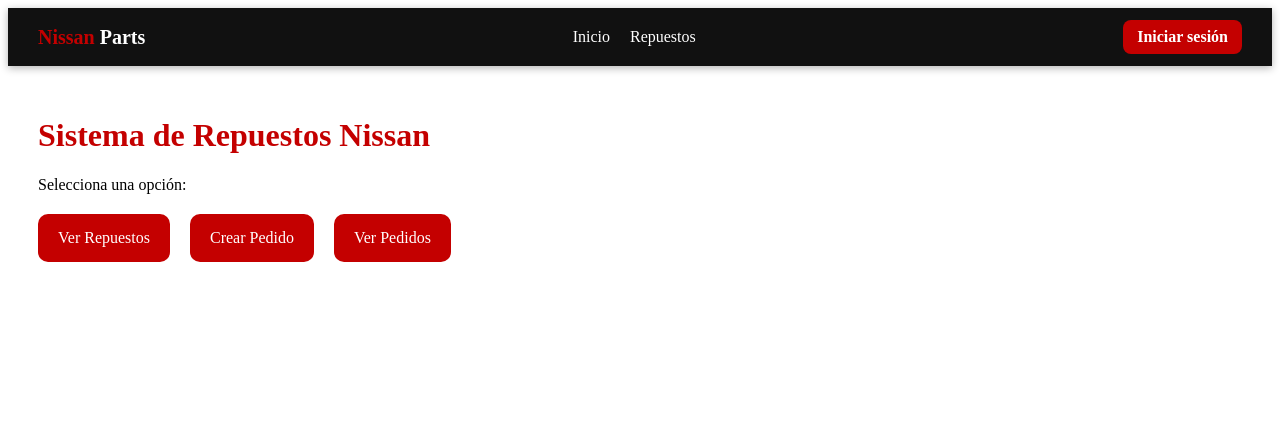
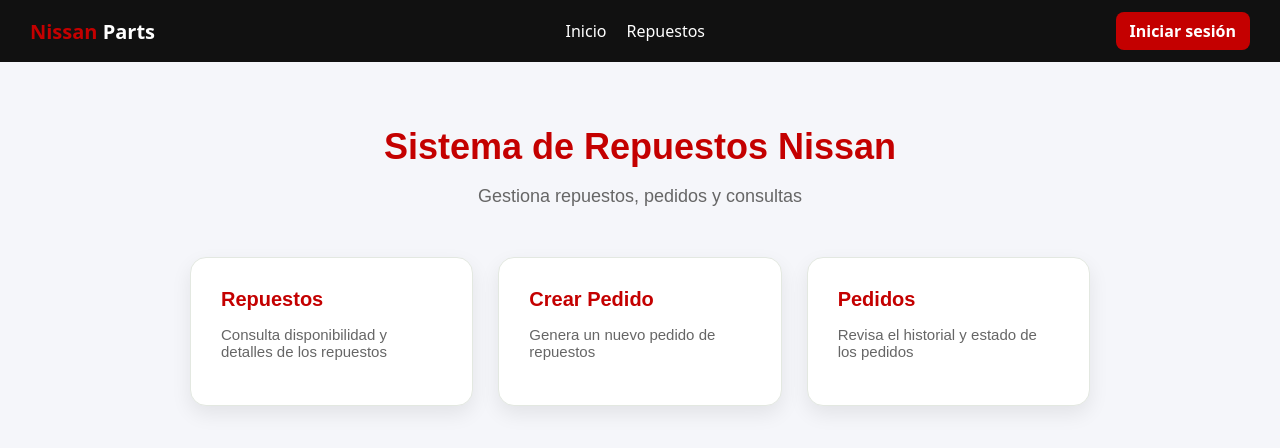
Before and after one commit to Jose-Aguilar-AV/repuestos-nissan, a React (Vite) app in the folder client/: page / in a window 1280 px wide. Shown: the top 448 px of the page. Built offline with nearby package versions, Linux system fonts and the light colour scheme.

Commit message:
estetica

```diff
--- a/client/src/index.css
+++ b/client/src/index.css
@@ -178,3 +178,8 @@
   font-size: 1rem;
   color: var(--text-soft);
 }
+
+.card:hover {
+  transform: translateY(-5px);
+  box-shadow: 0 10px 20px rgba(0,0,0,0.12);
+}
--- a/client/src/main.jsx
+++ b/client/src/main.jsx
@@ -2,6 +2,7 @@
 import ReactDOM from "react-dom/client";
 import App from "./App";
 import { BrowserRouter } from "react-router-dom";
+import "./index.css";
 
 ReactDOM.createRoot(document.getElementById("root")).render(
   <React.StrictMode>
--- a/client/src/pages/CrearPedido.jsx
+++ b/client/src/pages/CrearPedido.jsx
@@ -44,7 +44,7 @@
 
   return (
     <div style={container}>
-      <h1 style={title}>Tu Carrito</h1>
+      <h1 style={title}>🛒 Tu Carrito</h1>
 
       {items.length === 0 ? (
         <p style={empty}>Tu carrito está vacío</p>
@@ -52,19 +52,25 @@
         <>
           <div style={list}>
             {items.map((item, i) => (
-              <div key={i} style={card}>
-                <div style={image}></div>
+              <div key={i} style={card} className="card-hover">
+
+                <div style={image}>
+                  🔧
+                </div>
 
                 <div style={info}>
-                  <h3>Repuesto #{item.id_repuesto}</h3>
-                  <p>Cantidad: {item.cantidad}</p>
+                  <h3 style={name}>Repuesto #{item.id_repuesto}</h3>
+                  <div style={badge}>
+                    {item.cantidad} unidades
+                  </div>
                 </div>
+
               </div>
             ))}
           </div>
 
           <button style={btn} onClick={enviar}>
-             Confirmar pedido
+            Confirmar pedido 🚀
           </button>
         </>
       )}
@@ -75,58 +81,83 @@
 /* 🎨 ESTILOS */
 
 const container = {
-  padding: 30,
+  padding: 40,
   maxWidth: 900,
   margin: "auto",
+  fontFamily: "sans-serif",
 };
 
 const title = {
   color: "#c40000",
-  marginBottom: 20,
+  marginBottom: 25,
+  fontSize: 32,
+  fontWeight: "bold",
 };
 
 const empty = {
   textAlign: "center",
   fontSize: 18,
-  color: "#777",
+  color: "#999",
+  marginTop: 40,
 };
 
 const list = {
   display: "flex",
   flexDirection: "column",
-  gap: 15,
-  marginBottom: 20,
+  gap: 18,
+  marginBottom: 30,
 };
 
 const card = {
   display: "flex",
-  gap: 15,
-  padding: 15,
-  borderRadius: 12,
-  background: "#fff",
-  boxShadow: "0 4px 12px rgba(0,0,0,0.1)",
+  gap: 20,
+  padding: 18,
+  borderRadius: 16,
+  background: "#ffffff",
+  boxShadow: "0 6px 18px rgba(0,0,0,0.08)",
   alignItems: "center",
+  transition: "all 0.25s ease",
 };
 
 const image = {
-  width: 80,
-  height: 80,
-  background: "#eee",
-  borderRadius: 10,
+  width: 70,
+  height: 70,
+  background: "#ffe5e5",
+  borderRadius: 14,
+  display: "flex",
+  alignItems: "center",
+  justifyContent: "center",
+  fontSize: 28,
 };
 
 const info = {
   flex: 1,
 };
 
+const name = {
+  margin: 0,
+  fontSize: 18,
+  marginBottom: 8,
+};
+
+const badge = {
+  display: "inline-block",
+  padding: "6px 12px",
+  borderRadius: 20,
+  background: "#c40000",
+  color: "#fff",
+  fontSize: 14,
+};
+
 const btn = {
   width: "100%",
-  padding: 15,
-  background: "#c40000",
+  padding: 16,
+  background: "linear-gradient(135deg, #c40000, #ff2a2a)",
   color: "#fff",
   border: "none",
-  borderRadius: 10,
-  fontSize: 16,
+  borderRadius: 14,
+  fontSize: 18,
   fontWeight: "bold",
   cursor: "pointer",
+  transition: "all 0.2s ease",
 };
--- a/client/src/pages/Home.jsx
+++ b/client/src/pages/Home.jsx
@@ -2,34 +2,90 @@
 
 export default function Home() {
   return (
-    <div style={{ padding: 30 }}>
-      <h1 style={{ color: "#c40000" }}>
-        Sistema de Repuestos Nissan
-      </h1>
+    <div style={container}>
 
-      <p>Selecciona una opción:</p>
+      <div style={header}>
+        <h1 style={title}>Sistema de Repuestos Nissan</h1>
+        <p style={subtitle}>Gestiona repuestos, pedidos y consultas</p>
+      </div>
 
-      <div style={{ display: "flex", gap: 20, marginTop: 20 }}>
-        <Link to="/repuestos" style={btn}>
-          Ver Repuestos
+      <div style={grid}>
+        <Link to="/repuestos" style={card} className="card">
+          <h3 style={cardTitle}>Repuestos</h3>
+          <p style={cardText}>
+            Consulta disponibilidad y detalles de los repuestos
+          </p>
         </Link>
 
-        <Link to="/pedido/nuevo" style={btn}>
-          Crear Pedido
+        <Link to="/pedido/nuevo" style={card} className="card">
+          <h3 style={cardTitle}>Crear Pedido</h3>
+          <p style={cardText}>
+            Genera un nuevo pedido de repuestos
+          </p>
         </Link>
 
-        <Link to="/pedidos" style={btn}>
-          Ver Pedidos
+        <Link to="/pedidos" style={card} className="card">
+          <h3 style={cardTitle}>Pedidos</h3>
+          <p style={cardText}>
+            Revisa el historial y estado de los pedidos
+          </p>
         </Link>
       </div>
+
     </div>
   );
 }
 
-const btn = {
-  padding: "15px 20px",
-  background: "#c40000",
-  color: "white",
+/* 🎨 ESTILOS */
+
+const container = {
+  minHeight: "100vh",
+  padding: 40,
+  background: "#f5f6fa",
+  fontFamily: "sans-serif",
+};
+
+const header = {
+  textAlign: "center",
+  marginBottom: 50,
+};
+
+const title = {
+  color: "#c40000",
+  fontSize: 36,
+  marginBottom: 10,
+};
+
+const subtitle = {
+  color: "#666",
+  fontSize: 18,
+};
+
+const grid = {
+  display: "grid",
+  gridTemplateColumns: "repeat(auto-fit, minmax(250px, 1fr))",
+  gap: 25,
+  maxWidth: 900,
+  margin: "auto",
+};
+
+const card = {
+  padding: 30,
+  borderRadius: 16,
+  background: "#ffffff",
   textDecoration: "none",
-  borderRadius: 10,
+  color: "#333",
+  boxShadow: "0 8px 20px rgba(0,0,0,0.08)",
+  transition: "all 0.25s ease",
 };
+
+const cardTitle = {
+  marginBottom: 10,
+  fontSize: 20,
+  color: "#c40000",
+};
+
+const cardText = {
+  fontSize: 15,
+  color: "#666",
+};
--- a/client/src/pages/Repuestos.jsx
+++ b/client/src/pages/Repuestos.jsx
@@ -4,25 +4,64 @@
 
 export default function Repuestos() {
   const [data, setData] = useState([]);
+  const [search, setSearch] = useState("");
+  const [soloDisponibles, setSoloDisponibles] = useState(false);
+
   const add = useCart(state => state.add);
 
   useEffect(() => {
     getRepuestos().then(setData);
   }, []);
 
+  const filtrados = data.filter(r => {
+    const coincideTexto =
+      r.nombre.toLowerCase().includes(search.toLowerCase()) ||
+      r.descripcion.toLowerCase().includes(search.toLowerCase());
+
+    const coincideStock = soloDisponibles ? r.stock > 0 : true;
+
+    return coincideTexto && coincideStock;
+  });
+
   return (
-    <div style={{ padding: 20 }}>
-      <h1 style={{ color: "#c40000" }}>Repuestos Nissan</h1>
+    <div style={container}>
+      <h1 style={title}>Repuestos Nissan</h1>
 
+      {/* 🔍 FILTROS */}
+      <div style={filters}>
+        <input
+          type="text"
+          placeholder="Buscar repuesto..."
+          value={search}
+          onChange={(e) => setSearch(e.target.value)}
+          style={input}
+        />
+
+        <label style={checkboxLabel}>
+          <input
+            type="checkbox"
+            checked={soloDisponibles}
+            onChange={() => setSoloDisponibles(!soloDisponibles)}
+          />
+          Solo disponibles
+        </label>
+      </div>
+
+      {/* 📦 GRID */}
       <div style={grid}>
-        {data.map(r => (
-          <div key={r.id_repuesto} style={card}>
+        {filtrados.map(r => (
+          <div key={r.id_repuesto} style={card} className="card">
+
             <div style={img}></div>
 
-            <h3>{r.nombre}</h3>
-            <p>{r.descripcion}</p>
+            <h3 style={name}>{r.nombre}</h3>
+            <p style={desc}>{r.descripcion}</p>
 
-            <p><b>Stock:</b> {r.stock}</p>
+            <p style={stock}>
+              Stock: <b style={{ color: r.stock > 0 ? "green" : "red" }}>
+                {r.stock}
+              </b>
+            </p>
 
             <button
               style={btn}
@@ -36,16 +75,51 @@
                 }
 
                 add({ id_repuesto: r.id_repuesto, cantidad: 1 });
-                }}
+              }}
             >
               Agregar
             </button>
+
           </div>
         ))}
       </div>
     </div>
   );
 }
+
+/* 🎨 ESTILOS */
+
+const container = {
+  padding: 30,
+  fontFamily: "sans-serif",
+};
+
+const title = {
+  color: "#c40000",
+  marginBottom: 20,
+};
+
+const filters = {
+  display: "flex",
+  gap: 15,
+  marginBottom: 25,
+  alignItems: "center",
+  flexWrap: "wrap",
+};
+
+const input = {
+  padding: 10,
+  borderRadius: 8,
+  border: "1px solid #ccc",
+  width: 250,
+};
+
+const checkboxLabel = {
+  display: "flex",
+  alignItems: "center",
+  gap: 6,
+  fontSize: 14,
+};
 
 const grid = {
   display: "grid",
@@ -54,11 +128,11 @@
 };
 
 const card = {
-  border: "1px solid #ddd",
   borderRadius: 12,
   padding: 15,
   background: "#fff",
-  boxShadow: "0 2px 8px rgba(0,0,0,0.1)",
+  boxShadow: "0 4px 12px rgba(0,0,0,0.08)",
+  transition: "all 0.2s ease",
 };
 
 const img = {
@@ -68,6 +142,19 @@
   marginBottom: 10,
 };
 
+const name = {
+  marginBottom: 5,
+};
+
+const desc = {
+  fontSize: 14,
+  color: "#666",
+};
+
+const stock = {
+  margin: "10px 0",
+};
+
 const btn = {
   background: "#c40000",
   color: "#fff",
@@ -75,4 +162,5 @@
   padding: 10,
   borderRadius: 8,
   cursor: "pointer",
+  width: "100%",
 };
```
